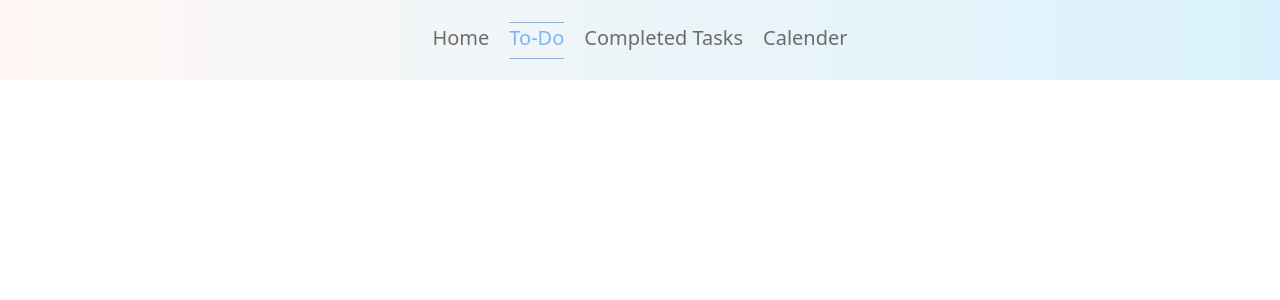
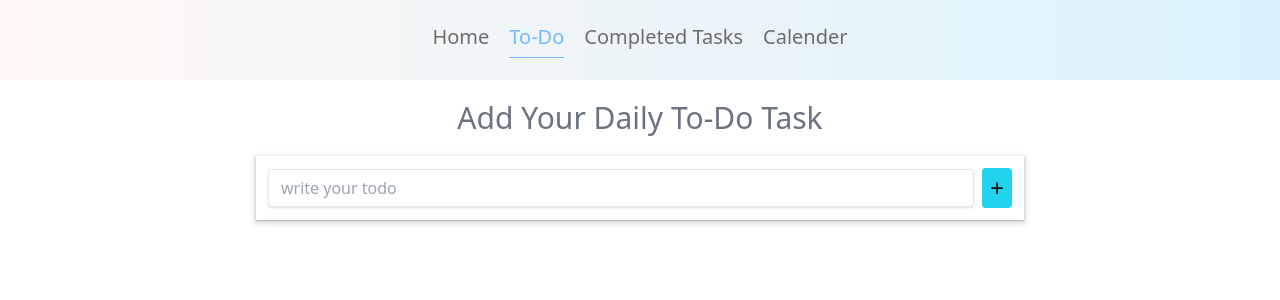
Before and after one commit to nazmul162001/google-todo-app-client, a React (Create React App) app: page /todo in a window 1280 px wide. Shown: the top 300 px of the page. Built offline with nearby package versions, Linux system fonts and the light colour scheme.

Commit message:
added todo input

```diff
--- a/src/App.js
+++ b/src/App.js
@@ -1,6 +1,9 @@
 import { Route, Routes } from "react-router-dom";
 import Home from "./components/Home/Home";
 import Navbar from "./components/Navbar/Navbar";
+import Todo from "./components/Todo/Todo";
+import CompletedTask from "./components/CompletedTask/CompletedTask";
+import Calender from "./components/Calender/Calender";
 
 function App() {
   return (
@@ -8,6 +11,9 @@ function App() {
       <Navbar />
       <Routes>
         <Route path="/" element={<Home />}></Route>
+        <Route path="/todo" element={<Todo />}></Route>
+        <Route path="/complete" element={<CompletedTask />}></Route>
+        <Route path="/calender" element={<Calender />}></Route>
       </Routes>
     </div>
   );
--- /dev/null
+++ b/src/components/Calender/Calender.js
@@ -0,0 +1,11 @@
+import React from 'react';
+
+const Calender = () => {
+  return (
+    <div>
+      <h2 className="text-4xl text-center py-5">This is my Calender route</h2>
+    </div>
+  );
+};
+
+export default Calender;
--- /dev/null
+++ b/src/components/CompletedTask/CompletedTask.js
@@ -0,0 +1,11 @@
+import React from 'react';
+
+const CompletedTask = () => {
+  return (
+    <div>
+      <h2 className="text-4xl text-center py-5">This is my Completed task route</h2>
+    </div>
+  );
+};
+
+export default CompletedTask;
--- a/src/components/Navbar/Navbar.css
+++ b/src/components/Navbar/Navbar.css
@@ -6,6 +6,7 @@
   color: rgba(68, 62, 62, 0.753);
   transition: color ease-in-out 300ms;
   background-color: transparent;
+  border-bottom: 1px solid transparent;
 }
 
 .link:hover {
@@ -20,7 +21,6 @@
   transition: color ease-in-out 300ms;
   color: #74b9ff;
   background-color: transparent;
-  border-top: 1px solid;
   border-bottom: 1px solid;
 }
 ul{
--- /dev/null
+++ b/src/components/Todo/Todo.css
@@ -0,0 +1,3 @@
+.todo-input{
+  box-shadow: rgba(60, 64, 67, 0.3) 0px 1px 2px 0px, rgba(60, 64, 67, 0.15) 0px 2px 6px 2px;
+}
--- /dev/null
+++ b/src/components/Todo/Todo.js
@@ -0,0 +1,23 @@
+import React from 'react';
+import './Todo.css';
+
+const Todo = () => {
+  return (
+    <div className="todo-app w-full">
+      <h2 className="text-xl md:text-2xl lg:text-3xl text-center text-gray-500 py-5">
+        Add Your Daily To-Do Task
+      </h2>
+      <form className="todo-input w-3/5 mx-auto max-w-full p-3 flex justify-center items-center">
+        <input
+          class="shadow appearance-none border rounded w-full py-2 px-3 text-gray-700 leading-tight focus:outline-none focus:shadow-outline"
+          id="todo-input"
+          type="text"
+          placeholder="write your todo"
+        />
+        <input type="submit" value="+" className='px-2 py-1 rounded ml-2 text-2xl bg-cyan-400' />
+      </form>
+    </div>
+  );
+};
+
+export default Todo;
```
